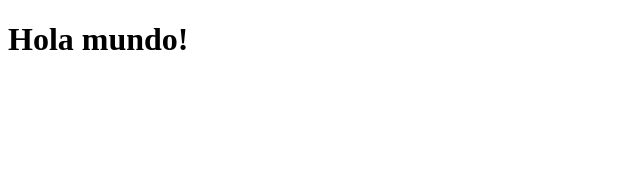
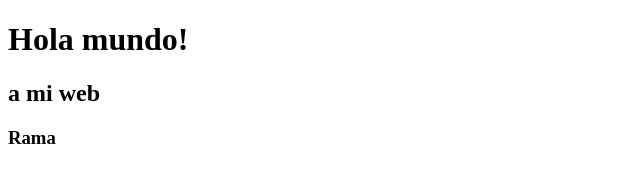
Before and after one commit to Jhonquiceno02/HTML1, a plain HTML site: page index.html in a window 1280 px wide. Shown: the whole page, without its empty margins (0-640 px from the left). Drawn offline with Linux system fonts and the light colour scheme.

Commit message:
tercera versionsi

```diff
--- a/index.html
+++ b/index.html
@@ -5,6 +5,8 @@
     <meta name="viewport" content="width=device-width, initial-scale=1.0">
     <title>hola mundo</title>
     <h1>Hola mundo!</h1>
+    <h2>a mi web</h2>
+    <h3>Rama</h3>
 </head>
 <body>
 
```
